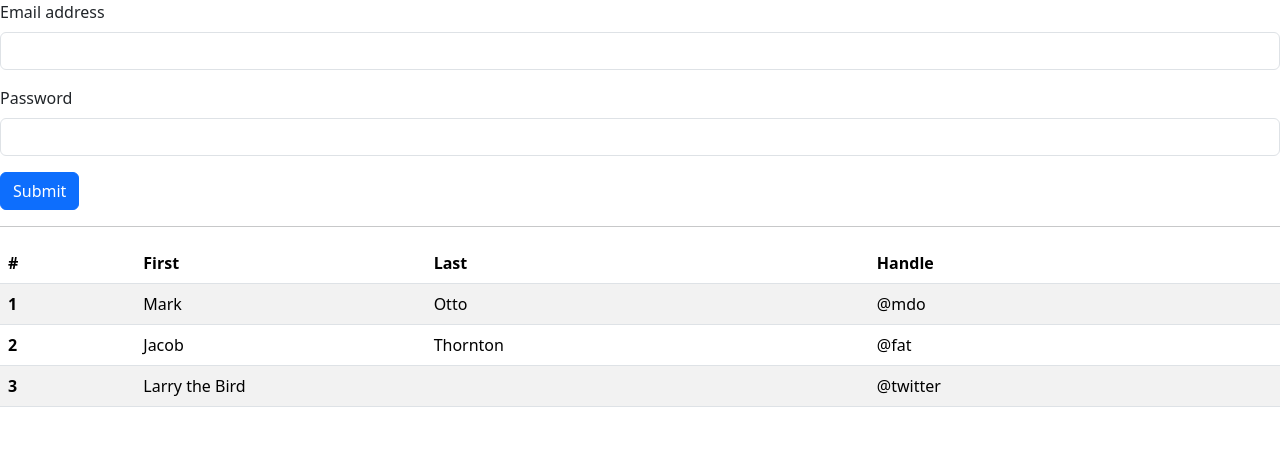
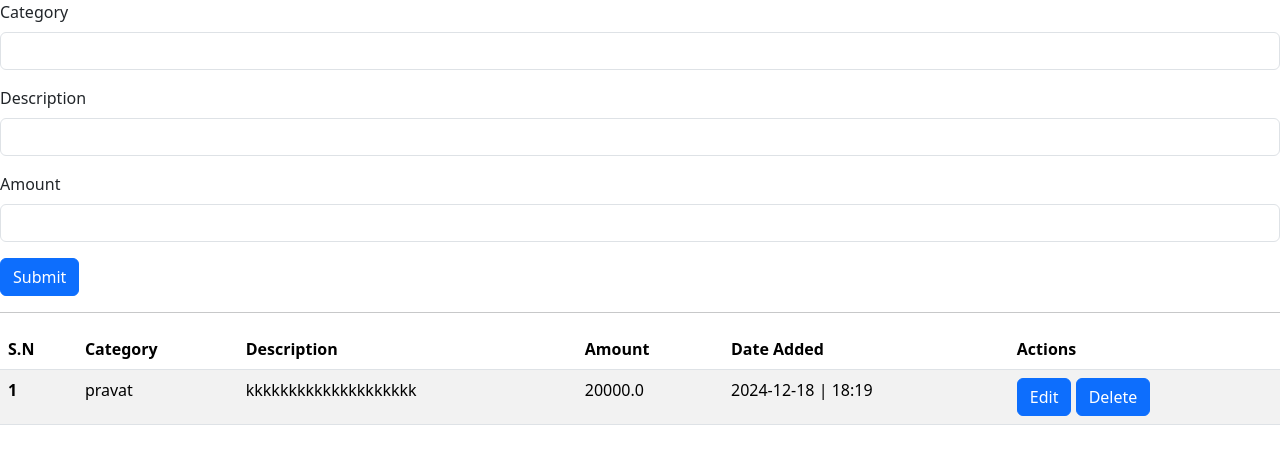
Before and after one commit to pravatn01/Flask-Expense-Tracker-App, a Flask app: page / in a window 1280 px wide. Shown: the top 464 px of the page. Run offline with Flask 3, Linux system fonts and the light colour scheme; data comes from the database, SQL or seed files in the repository.

Commit message:
delete routed finalized

```diff
--- a/app.py
+++ b/app.py
@@ -1,4 +1,4 @@
-from flask import Flask, request, render_template, redirect
+from flask import Flask, request, render_template, redirect,url_for
 from flask_sqlalchemy import SQLAlchemy
 from datetime import datetime
 
@@ -15,16 +15,33 @@ class Expense(db.Model):
     amount = db.Column(db.Float, nullable = False)
     date_added = db.Column(db.DateTime, default=datetime.utcnow)
 
+    def __init__(self, category, desc, amount):
+        self.category = category
+        self.desc = desc
+        self.amount = float(amount)
+
 
 @app.route('/', methods = ['GET', 'POST'])
 def index():
-    if request.method == 'GET':
-        return render_template('index.html')
+    if request.method == 'POST':
+        expense = Expense(request.form['category'], request.form['desc'],request.form['amount'])
+        db.session.add(expense)
+        db.session.commit()
+        return redirect(url_for('index'))
+
+    allexpense = Expense.query.all()
+    for expense in allexpense:
+        expense.date_added = expense.date_added.strftime('%Y-%m-%d | %H:%M')
+    return render_template('index.html', allexpense = allexpense)
 
 
-
-
-
+@app.route('/delete/<int:var>', methods=['GET', 'POST'])
+def delete(var):
+    expense = Expense.query.filter_by(sn=var).first()
+    if expense:
+        db.session.delete(expense)
+        db.session.commit()
+    return redirect('/')
 
 
 if __name__ == '__main__':
--- a/templates/index.html
+++ b/templates/index.html
@@ -10,14 +10,18 @@
 </head>
 
 <body>
-    <form>
+    <form action="/" method="post">
         <div class="mb-3">
-            <label for="exampleInputEmail1" class="form-label">Email address</label>
-            <input type="text" class="form-control" id="exampleInputEmail1">
+            <label for="category" class="form-label">Category</label>
+            <input type="text" class="form-control" name="category">
         </div>
         <div class="mb-3">
-            <label for="exampleInputPassword1" class="form-label">Password</label>
-            <input type="text" class="form-control" id="exampleInputPassword1">
+            <label for="desc" class="form-label">Description</label>
+            <input type="text" class="form-control" name="desc">
+        </div>
+        <div class="mb-3">
+            <label for="amount" class="form-label">Amount</label>
+            <input type="number" class="form-control" name="amount">
         </div>
         <button type="submit" class="btn btn-primary">Submit</button>
     </form>
@@ -25,30 +29,28 @@
     <table class="table table-striped">
         <thead>
             <tr>
-                <th scope="col">#</th>
-                <th scope="col">First</th>
-                <th scope="col">Last</th>
-                <th scope="col">Handle</th>
+                <th scope="col">S.N</th>
+                <th scope="col">Category</th>
+                <th scope="col">Description</th>
+                <th scope="col">Amount</th>
+                <th scope="col">Date Added</th>
+                <th scope="col">Actions</th>
             </tr>
         </thead>
         <tbody>
+            {% for expense in allexpense %}
             <tr>
-                <th scope="row">1</th>
-                <td>Mark</td>
-                <td>Otto</td>
-                <td>@mdo</td>
+                <th scope="row">{{loop.index}}</th>
+                <td>{{expense.category}}</td>
+                <td>{{expense.desc}}</td>
+                <td>{{expense.amount}}</td>
+                <td>{{expense.date_added}}</td>
+                <td>
+                    <a href="/edit/{{expense.sn}}" type="button" class="btn btn-primary">Edit</a>
+                    <a href="/delete/{{expense.sn}}" type="button" class="btn btn-primary">Delete</a>
+                </td>
             </tr>
-            <tr>
-                <th scope="row">2</th>
-                <td>Jacob</td>
-                <td>Thornton</td>
-                <td>@fat</td>
-            </tr>
-            <tr>
-                <th scope="row">3</th>
-                <td colspan="2">Larry the Bird</td>
-                <td>@twitter</td>
-            </tr>
+            {% endfor %}
         </tbody>
     </table>
 </body>
```
Also changed, not shown: templates/edit.html (added, +30 -0 lines), instance/expense.db.
